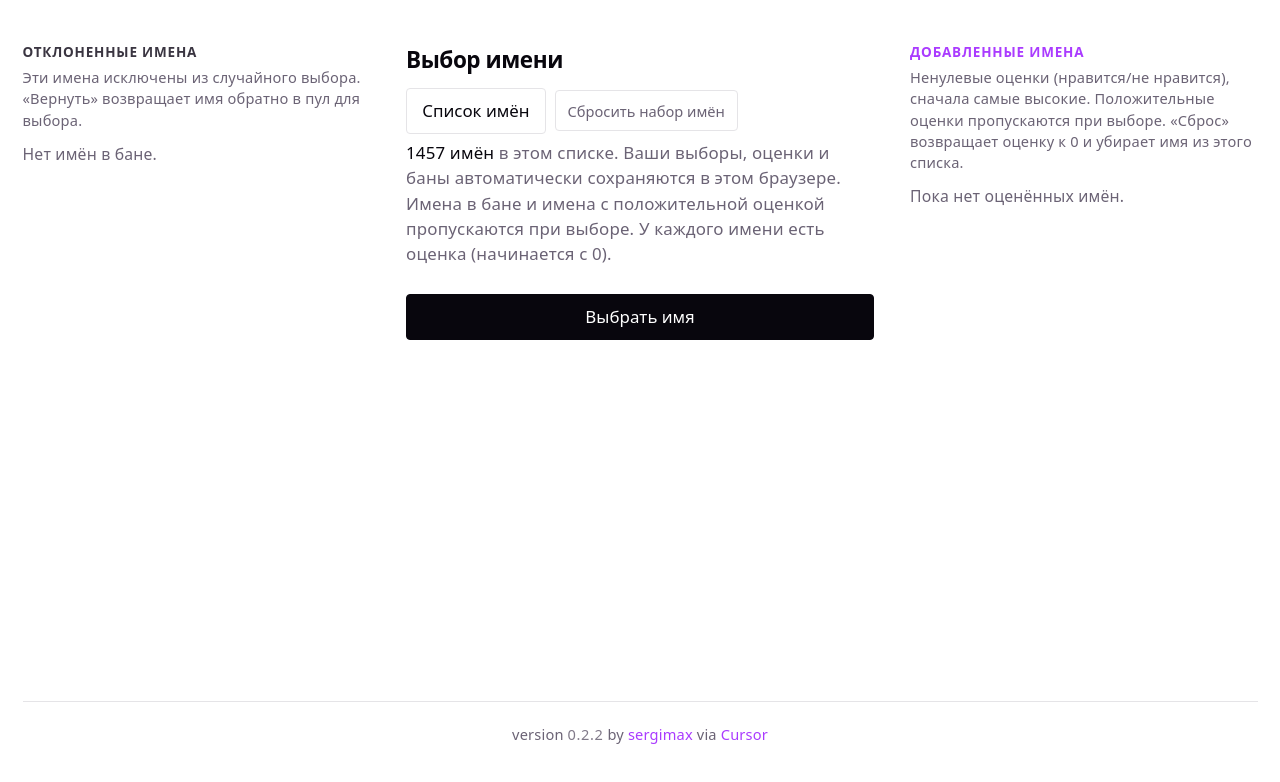
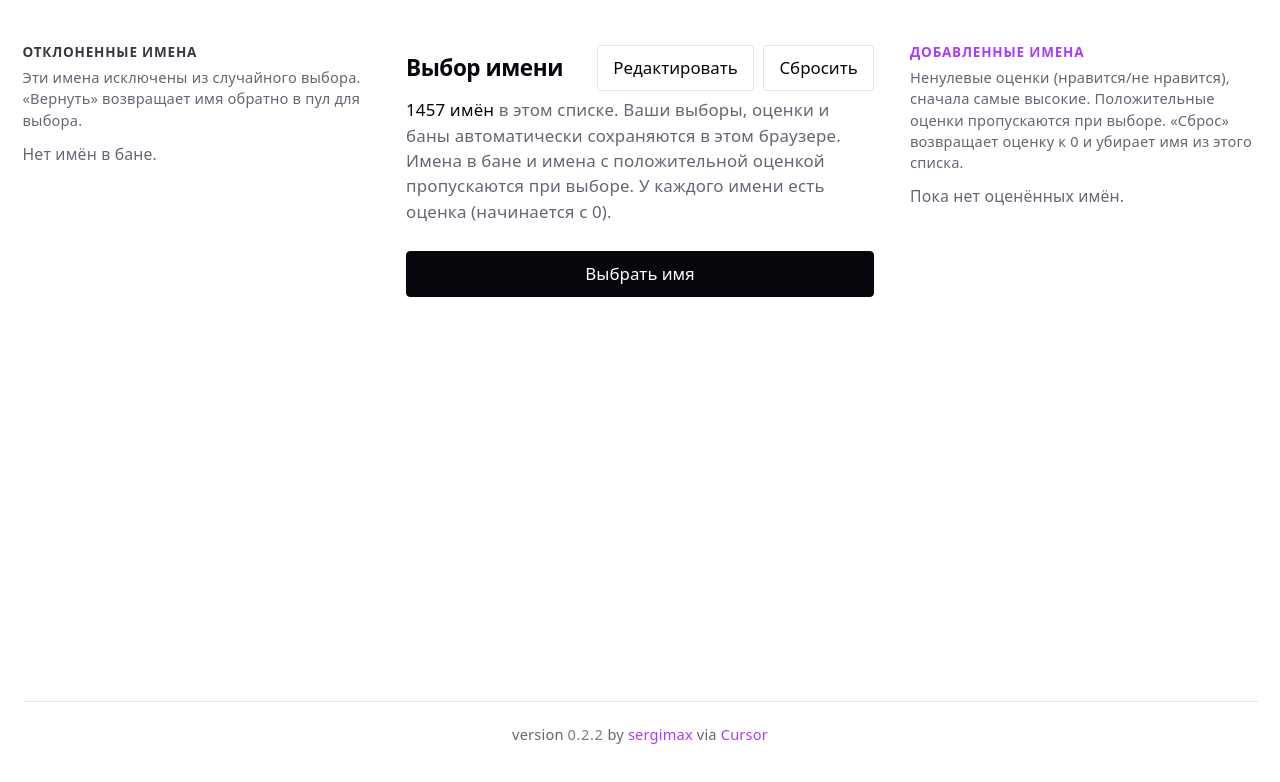
Before and after one commit to sergimax/simple-name-picker, a React (Vite) app: page / in a window 1280 px wide. Shown: the top 782 px of the page. Built offline with nearby package versions, Linux system fonts and the light colour scheme.

Commit message:
refactor(picker-header): simplify button text and update styles for improved UI consistency

```diff
--- a/src/components/PickerHeader/PickerHeader.css
+++ b/src/components/PickerHeader/PickerHeader.css
@@ -21,6 +21,7 @@
   gap: 0.5rem;
   flex-wrap: wrap;
   justify-content: flex-end;
+  margin-left: auto;
 }
 
 .preset-dialog {
--- a/src/components/PickerHeader/PresetNamesDialog.tsx
+++ b/src/components/PickerHeader/PresetNamesDialog.tsx
@@ -43,7 +43,7 @@ export function PresetNamesDialog({
         onClick={openEditor}
         title="Отредактировать список имён"
       >
-        Список имён
+        Редактировать
       </button>
 
       <dialog className="preset-dialog" ref={dialogRef} aria-labelledby={titleId}>
--- a/src/components/PickerHeader/index.tsx
+++ b/src/components/PickerHeader/index.tsx
@@ -20,11 +20,11 @@ export function PickerHeader({
         <PresetNamesDialog presetNames={presetNames} onUpdatePreset={onUpdatePreset} />
         <button
           type="button"
-          className="btn btn-reset"
+          className="btn"
           onClick={onReset}
-          title="Применить набор имён: сбросить имена, оценки и баны"
+          title="Применить исходный набор имён"
         >
-          Сбросить набор имён
+          Сбросить
         </button>
       </div>
     </header>
```
